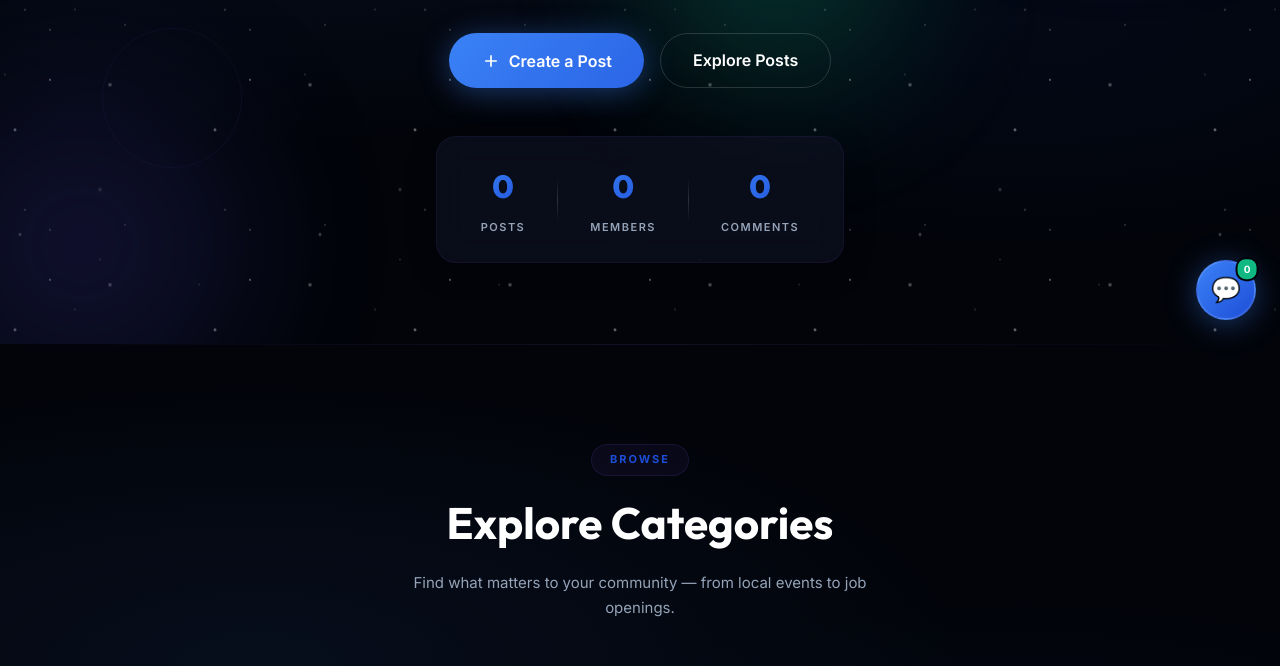
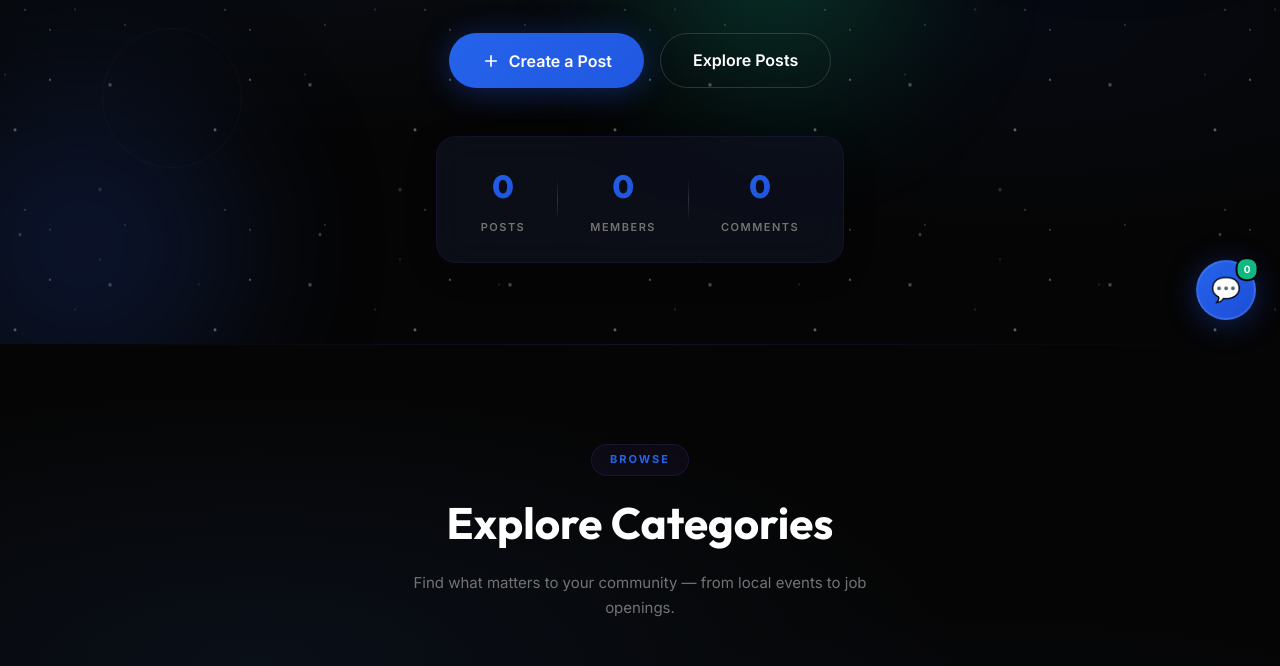
Before and after one commit to asim770/community-bulletin, a website: page public/index.html in a window 1280 px wide. Shown: the part 456-1122 px from the top of the page. Drawn offline with nearby package versions, Linux system fonts and the light colour scheme; no server answers.

Commit message:
change color

```diff
--- a/public/css/style.css
+++ b/public/css/style.css
@@ -4,24 +4,24 @@
 
 /* ─── CSS Variables (Design Tokens) ──────────────────────── */
 :root {
-  --bg-primary: #02040a;
-  --bg-secondary: #0f172a;
-  --bg-card: rgba(15, 23, 42, 0.7);
-  --bg-card-hover: rgba(30, 41, 59, 0.85);
-  --bg-surface: rgba(30, 41, 59, 0.6);
-  --bg-input: rgba(2, 4, 10, 0.9);
-  --bg-modal: #0f172a;
+  --bg-primary: #050505; /* Black */
+  --bg-secondary: #121212; /* Dark Gray/Black */
+  --bg-card: rgba(18, 18, 18, 0.8);
+  --bg-card-hover: rgba(30, 30, 30, 0.9);
+  --bg-surface: rgba(30, 30, 30, 0.6);
+  --bg-input: rgba(5, 5, 5, 0.9);
+  --bg-modal: #121212;
 
-  --text-primary: #ffffff;
-  --text-secondary: #cbd5e1;
-  --text-muted: #94a3b8;
-  --text-inverse: #02040a;
+  --text-primary: #ffffff; /* White */
+  --text-secondary: #a3a3a3;
+  --text-muted: #737373;
+  --text-inverse: #050505;
 
-  --accent-primary: #3b82f6; /* Blue */
-  --accent-secondary: #1d4ed8; /* Dark Blue */
-  --accent-tertiary: #312e81; /* Deep Indigo */
-  --accent-gradient: linear-gradient(135deg, #3b82f6, #1d4ed8);
-  --accent-glow: rgba(59, 130, 246, 0.4);
+  --accent-primary: #1d4ed8; /* Dark Blue */
+  --accent-secondary: #2563eb; /* Blue */
+  --accent-tertiary: #1e3a8a; /* Deeper Blue */
+  --accent-gradient: linear-gradient(135deg, #2563eb, #1d4ed8);
+  --accent-glow: rgba(29, 78, 216, 0.4);
 
   --border-color: rgba(255, 255, 255, 0.1);
   --border-light: rgba(255, 255, 255, 0.15);
```
